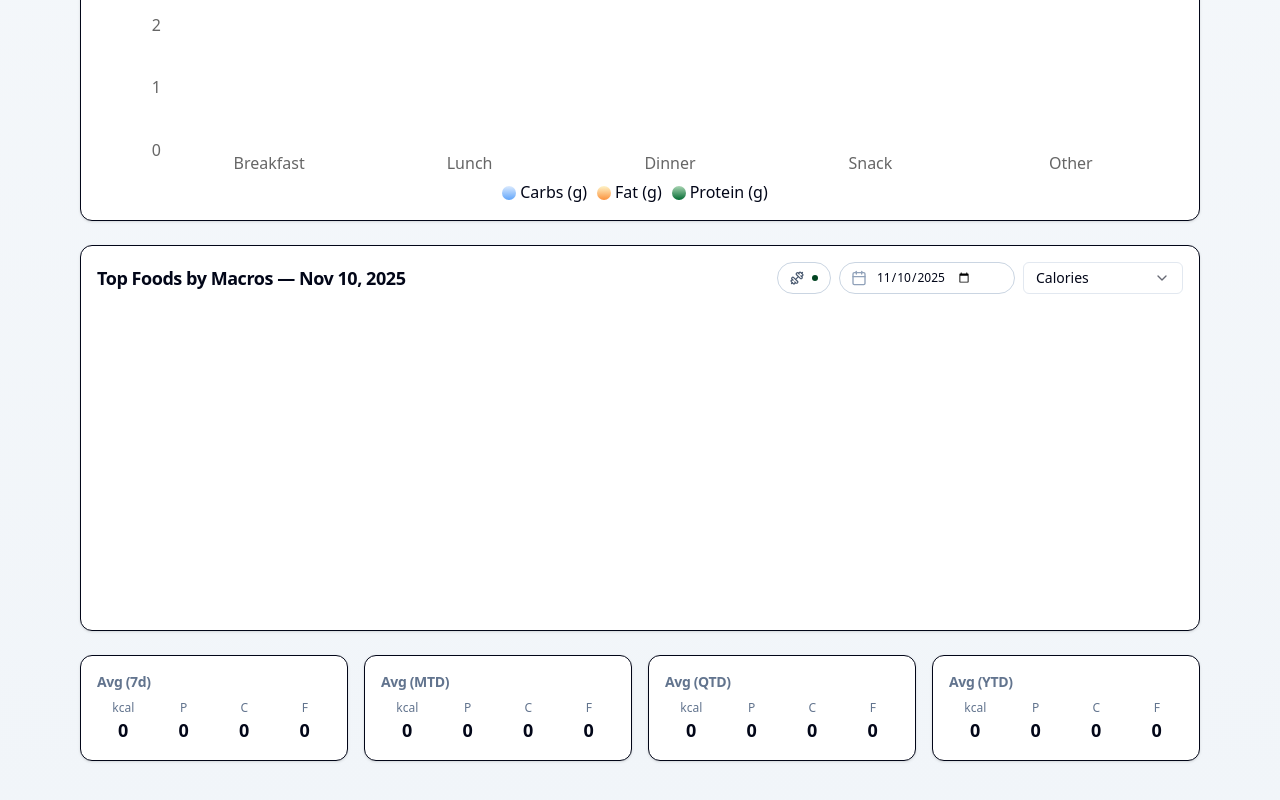
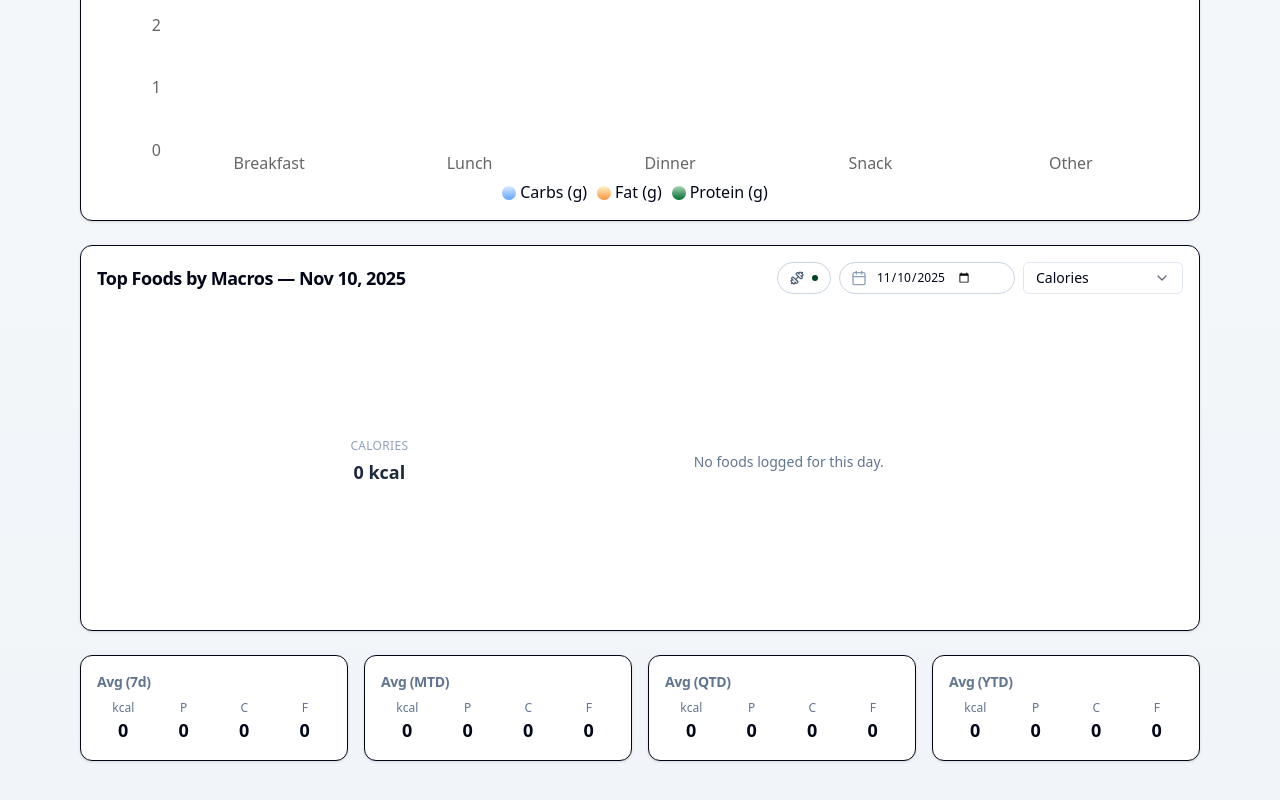
Before and after one commit to worldpeacemetta/WorldPeaceBuilder, a React (Vite) app: page / in a window 1280 px wide. Shown: the part 1495-2295 px from the top of the page. Built offline with nearby package versions, Linux system fonts and the light colour scheme.

Commit message:
Enhance top foods chart styling

```diff
--- a/src/App.jsx
+++ b/src/App.jsx
@@ -120,6 +120,45 @@ function darkenHex(hex, factor = 0.75) {
   const b = Math.max(0, Math.min(255, Math.floor((int & 0xff) * factor)));
   return `#${r.toString(16).padStart(2, "0")}${g.toString(16).padStart(2, "0")}${b.toString(16).padStart(2, "0")}`;
 }
+
+function lightenHex(hex, amount = 0.25) {
+  if (typeof hex !== "string" || !hex.startsWith("#")) return hex;
+  const value = hex.length === 4
+    ? `#${hex[1]}${hex[1]}${hex[2]}${hex[2]}${hex[3]}${hex[3]}`
+    : hex;
+  const int = Number.parseInt(value.slice(1), 16);
+  if (Number.isNaN(int)) return hex;
+  const r = Math.max(0, Math.min(255, Math.round(((int >> 16) & 0xff) + (255 - ((int >> 16) & 0xff)) * amount)));
+  const g = Math.max(0, Math.min(255, Math.round(((int >> 8) & 0xff) + (255 - ((int >> 8) & 0xff)) * amount)));
+  const b = Math.max(0, Math.min(255, Math.round((int & 0xff) + (255 - (int & 0xff)) * amount)));
+  return `#${r.toString(16).padStart(2, "0")}${g.toString(16).padStart(2, "0")}${b.toString(16).padStart(2, "0")}`;
+}
+
+const TOP_FOOD_THEMES = [
+  MACRO_THEME.kcal,
+  MACRO_THEME.protein,
+  MACRO_THEME.carbs,
+  MACRO_THEME.fat,
+  {
+    base: COLORS.cyan,
+    gradientFrom: lightenHex(COLORS.cyan, 0.45),
+    gradientTo: darkenHex(COLORS.cyan, 0.8),
+    dark: darkenHex(COLORS.cyan, 0.65),
+  },
+  {
+    base: COLORS.violet,
+    gradientFrom: lightenHex(COLORS.violet, 0.45),
+    gradientTo: darkenHex(COLORS.violet, 0.8),
+    dark: darkenHex(COLORS.violet, 0.65),
+  },
+];
+
+const MACRO_LABELS = {
+  kcal: "Calories",
+  protein: "Protein",
+  carbs: "Carbs",
+  fat: "Fat",
+};
 
 const RoundedTopBar = ({ x, y, width, height, fill, radius = 12 }) => {
   const r = Math.min(radius, width / 2, height);
@@ -1850,8 +1889,37 @@ function GoalDonut({ label, theme, actual, goal, unit }) {
     </div>
   );
 }
-function TopFoodsCard({ topFoods, topMacroKey, onMacroChange, selectedDate, onDateChange, goalMode }){
-  const dayLabel = selectedDate ? format(new Date(selectedDate), 'PP') : 'Select a day';
+function TopFoodsCard({ topFoods, topMacroKey, onMacroChange, selectedDate, onDateChange, goalMode }) {
+  const dayLabel = selectedDate ? format(new Date(selectedDate), "PP") : "Select a day";
+  const gradientPrefix = useId();
+  const unit = topMacroKey === "kcal" ? "kcal" : "g";
+
+  const { slices, total } = useMemo(() => {
+    const sum = topFoods.reduce((acc, item) => acc + (item?.val ?? 0), 0);
+    const mapped = topFoods.map((item, index) => {
+      const theme = TOP_FOOD_THEMES[index % TOP_FOOD_THEMES.length];
+      const gradientFrom = theme.gradientFrom ?? lightenHex(theme.base, 0.45);
+      const gradientTo = theme.gradientTo ?? darkenHex(theme.base, 0.8);
+      const percent = sum > 0 ? (item.val / sum) * 100 : 0;
+      return {
+        ...item,
+        percent,
+        theme,
+        gradientFrom,
+        gradientTo,
+        gradientId: `${gradientPrefix}-slice-${index}`,
+      };
+    });
+    return { slices: mapped, total: sum };
+  }, [topFoods, gradientPrefix]);
+
+  const macroLabel = MACRO_LABELS[topMacroKey] ?? "Macro";
+  const labelRenderer = useCallback(({ percent }) => {
+    if (!percent || percent < 0.05) return "";
+    const value = percent * 100;
+    return value >= 10 ? `${Math.round(value)}%` : `${value.toFixed(1)}%`;
+  }, []);
+
   return (
     <Card>
       <CardHeader>
@@ -1861,7 +1929,9 @@ function TopFoodsCard({ topFoods, topMacroKey, onMacroChange, selectedDate, onDa
             <GoalModeBadge value={goalMode} />
             <DatePickerButton value={selectedDate} onChange={onDateChange} className="w-44" />
             <Select value={topMacroKey} onValueChange={onMacroChange}>
-              <SelectTrigger className="h-8 w-40"><SelectValue placeholder="Macro" /></SelectTrigger>
+              <SelectTrigger className="h-8 w-40">
+                <SelectValue placeholder="Macro" />
+              </SelectTrigger>
               <SelectContent>
                 <SelectItem value="kcal">Calories</SelectItem>
                 <SelectItem value="protein">Protein</SelectItem>
@@ -1873,15 +1943,90 @@ function TopFoodsCard({ topFoods, topMacroKey, onMacroChange, selectedDate, onDa
         </div>
       </CardHeader>
       <CardContent className="h-80">
-        <ResponsiveContainer width="100%" height="100%">
-          <PieChart>
-            <Legend />
-            <RTooltip formatter={(v)=>[v, topMacroKey==='kcal'? 'kcal':'g']} />
-            <Pie dataKey="val" nameKey="name" data={topFoods} innerRadius={50} outerRadius={90} label>
-              {topFoods.map((_,i)=>(<Cell key={i} fill={[COLORS.kcal, COLORS.protein, COLORS.carbs, COLORS.fat, COLORS.cyan, COLORS.violet][i%6]} />))}
-            </Pie>
-          </PieChart>
-        </ResponsiveContainer>
+        <div className="flex h-full items-center gap-8">
+          <div className="relative flex h-full w-[52%] min-w-[220px] items-center justify-center">
+            <ResponsiveContainer width="100%" height="100%">
+              <PieChart>
+                <defs>
+                  {slices.map((slice) => (
+                    <radialGradient key={slice.gradientId} id={slice.gradientId} cx="50%" cy="50%" r="65%">
+                      <stop offset="0%" stopColor={slice.gradientFrom} />
+                      <stop offset="100%" stopColor={slice.gradientTo} />
+                    </radialGradient>
+                  ))}
+                </defs>
+                <RTooltip
+                  formatter={(value) => [`${formatNumber(value)} ${unit}`, "Contribution"]}
+                  contentStyle={{ borderRadius: "12px", border: "1px solid rgba(148, 163, 184, 0.25)", boxShadow: "0 12px 24px rgba(15, 23, 42, 0.08)" }}
+                />
+                <Pie
+                  data={slices}
+                  dataKey="val"
+                  nameKey="name"
+                  innerRadius={58}
+                  outerRadius={95}
+                  paddingAngle={slices.length > 1 ? 3 : 0}
+                  stroke="#ffffff"
+                  strokeWidth={3}
+                  labelLine={false}
+                  label={labelRenderer}
+                >
+                  {slices.map((slice) => (
+                    <Cell key={slice.gradientId} fill={`url(#${slice.gradientId})`} />
+                  ))}
+                </Pie>
+              </PieChart>
+            </ResponsiveContainer>
+            <div className="pointer-events-none absolute inset-0 flex flex-col items-center justify-center gap-1 text-center">
+              <span className="text-xs uppercase tracking-wide text-slate-400">{macroLabel}</span>
+              <span className="text-lg font-semibold text-slate-800">
+                {formatNumber(total)} {unit}
+              </span>
+            </div>
+          </div>
+          <div className="flex-1 space-y-3 overflow-y-auto pr-1">
+            {slices.length === 0 ? (
+              <p className="text-sm text-slate-500">No foods logged for this day.</p>
+            ) : (
+              slices.map((item, index) => {
+                const percentValue =
+                  item.percent >= 10 || item.percent === 0
+                    ? Math.round(item.percent)
+                    : Number(item.percent.toFixed(1));
+                return (
+                  <div key={`${item.name}-${index}`} className="relative rounded-2xl p-[1px]">
+                    <div
+                      className="absolute inset-0 rounded-2xl opacity-80"
+                      style={{ background: `linear-gradient(135deg, ${item.gradientFrom}, ${item.gradientTo})` }}
+                    />
+                    <div className="relative flex items-center justify-between gap-4 rounded-[1.1rem] bg-white/90 px-4 py-3 shadow-sm backdrop-blur">
+                      <div className="flex items-center gap-3">
+                        <span
+                          className="flex h-10 w-10 items-center justify-center rounded-full text-sm font-semibold text-white shadow-sm"
+                          style={{ background: `linear-gradient(135deg, ${item.gradientTo}, ${item.theme.base})` }}
+                        >
+                          {index + 1}
+                        </span>
+                        <div>
+                          <div className="font-semibold text-slate-900">{item.name}</div>
+                          <div className="text-xs text-slate-600">
+                            {formatNumber(item.val)} {unit} · {percentValue}% share
+                          </div>
+                        </div>
+                      </div>
+                      <div className="flex flex-col items-end text-sm font-semibold text-slate-700">
+                        <span>
+                          {formatNumber(item.val)} {unit}
+                        </span>
+                        <span className="text-xs font-medium text-slate-500">{percentValue}% of total</span>
+                      </div>
+                    </div>
+                  </div>
+                );
+              })
+            )}
+          </div>
+        </div>
       </CardContent>
     </Card>
   );
```
